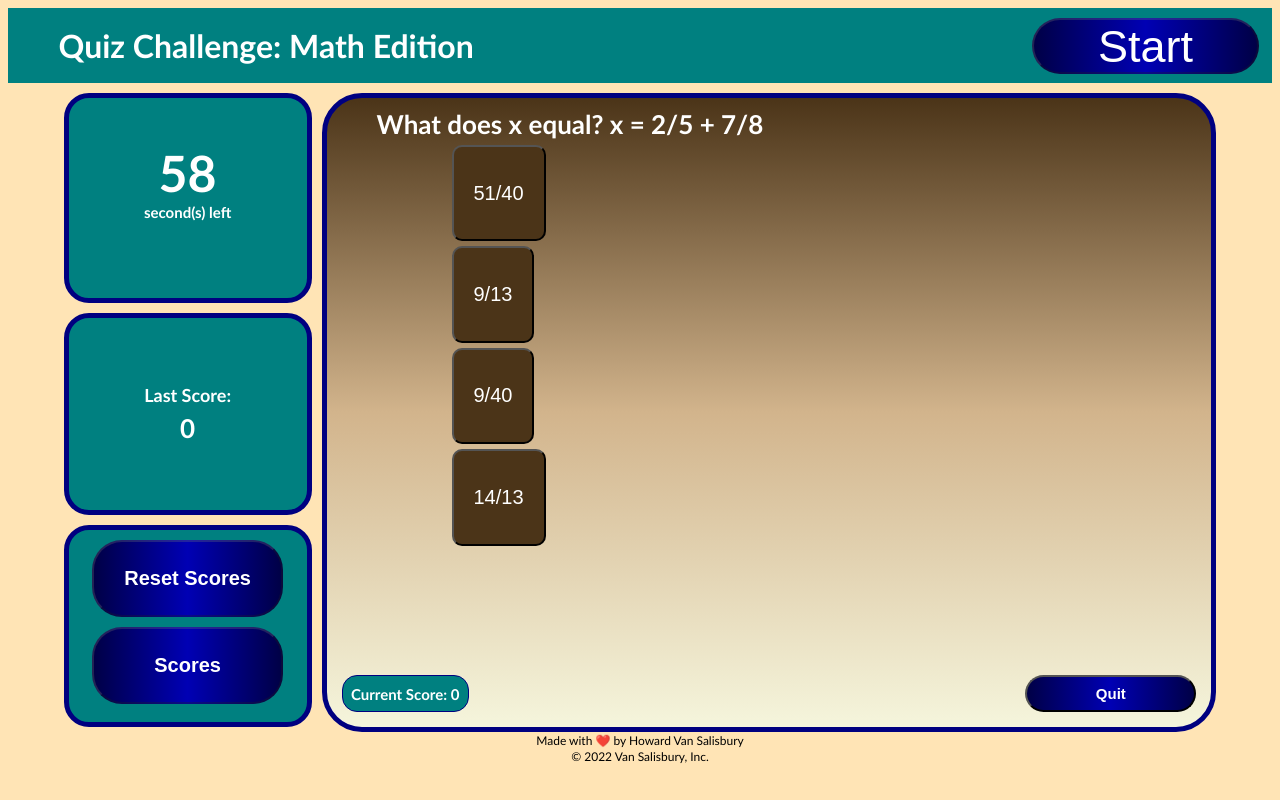
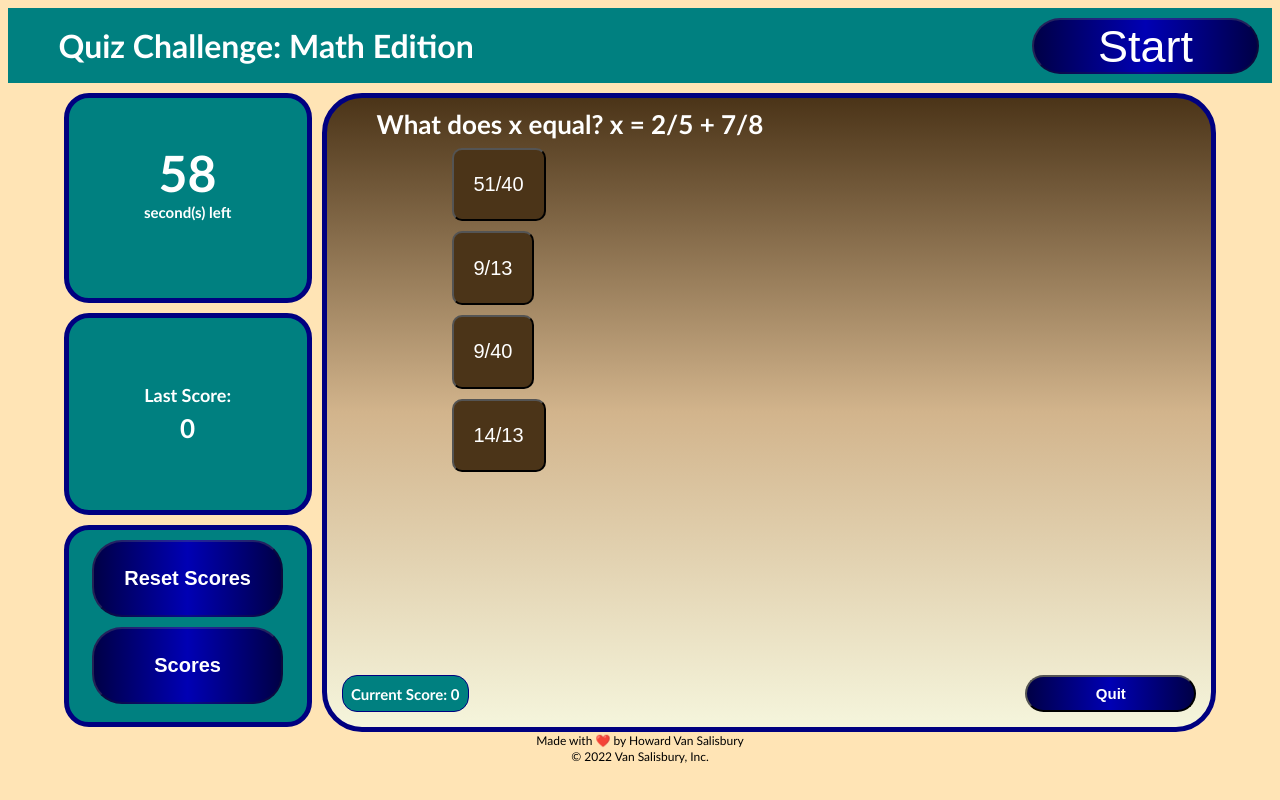
Before and after one commit to hvansalisbury/Coding-Quiz-Challenge, a plain HTML site: page index.html in a window 1280 px wide. Both pictures are taken after a click on the button "Start". Drawn offline with Linux system fonts and the light colour scheme.

Commit message:
changed styling to make answer choices a little smaller

```diff
--- a/assets/css/style.css
+++ b/assets/css/style.css
@@ -201,9 +201,9 @@ h3 {
 .choice-style {
     text-align: center;
     width: fit-content;
-    height: 17%;
+    height: 13%;
     padding: 3px 20px;
-    margin: 2.5px 0px 2.5px 125px;
+    margin: 5px 0px 5px 125px;
     border-radius: 10px;
     background-color: rgb(75, 52, 24);
     color: white;
```
